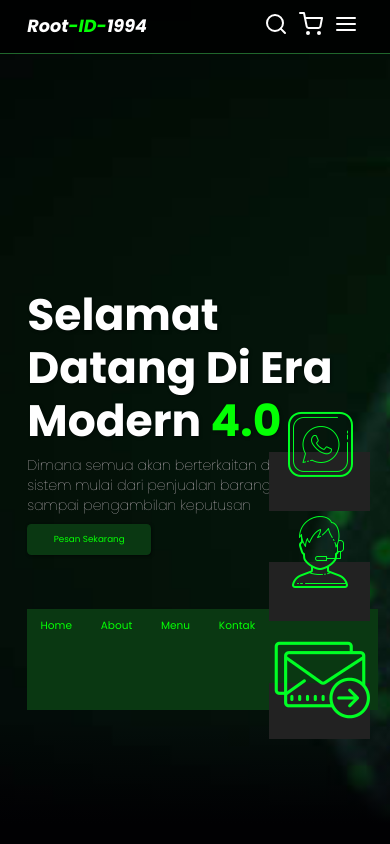
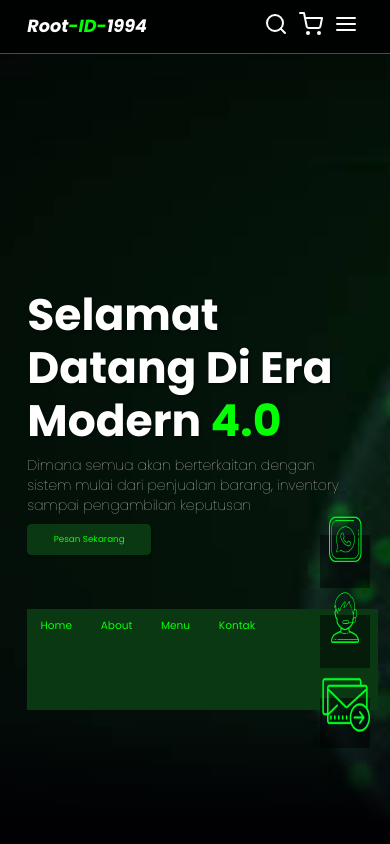
Before and after one commit to Mr-Yusuf-I-M/company-profile-ku, a plain HTML site: page index.html in a window 390 px wide. Shown: the top 844 px of the page. Drawn offline with nearby package versions, Linux system fonts and the light colour scheme.

Commit message:
update company profile

```diff
--- a/css/style.css
+++ b/css/style.css
@@ -347,7 +347,7 @@ footer .credit a {
 }
 
 .kurachat span {
-  background: #222;
+  background: rgb(1, 1, 3, 0.5);
   padding: 0.5rem 0.5px;
   color: var(--hijau-muda);
 }
@@ -368,7 +368,7 @@ footer .credit a {
 }
 
 .kuratelp span {
-  background: #222;
+  background: rgb(1, 1, 3, 0.5);
   padding: 0.5rem 0.5px;
   color: white;
 }
@@ -389,7 +389,7 @@ footer .credit a {
 }
 
 .kuramail span {
-  background: #222;
+  background: rgb(1, 1, 3, 0.5);
   padding: 0.5rem 0.5px;
   color: #fff;
 }
@@ -477,6 +477,45 @@ footer .credit a {
   .contact .row form {
     padding-top: 0;
   }
+
+  .kurachat {
+    bottom: 250px;
+    right: 10px;
+  }
+  .kurachat img {
+    width: 50px;
+    height: 70px;
+  }
+  .kurachat span {
+    background: rgb(1, 1, 3, 0.5);
+    padding: 0.1rem 0.1px;
+  }
+
+  .kuratelp {
+    bottom: 170px;
+    right: 10px;
+  }
+  .kuratelp img {
+    width: 50px;
+    height: 70px;
+  }
+  .kuratelp span {
+    background: rgb(1, 1, 3, 0.5);
+    padding: 0.1rem 0.1px;
+  }
+
+  .kuramail {
+    bottom: 90px;
+    right: 10px;
+  }
+  .kuramail img {
+    width: 50px;
+    height: 70px;
+  }
+  .kuramail span {
+    background: rgb(1, 1, 3, 0.5);
+    padding: 0.1rem 0.1px;
+  }
 }
 
 /* Mobile */
@@ -511,4 +550,43 @@ footer .credit a {
     padding: 1rem;
     left: 10rem;
   }
+
+  .kurachat {
+    bottom: 250px;
+    right: 10px;
+  }
+  .kurachat img {
+    width: 50px;
+    height: 70px;
+  }
+  .kurachat span {
+    background: rgb(1, 1, 3, 0.5);
+    padding: 0.1rem 0.1px;
+  }
+
+  .kuratelp {
+    bottom: 170px;
+    right: 10px;
+  }
+  .kuratelp img {
+    width: 50px;
+    height: 70px;
+  }
+  .kuratelp span {
+    background: rgb(1, 1, 3, 0.5);
+    padding: 0.1rem 0.1px;
+  }
+
+  .kuramail {
+    bottom: 90px;
+    right: 10px;
+  }
+  .kuramail img {
+    width: 50px;
+    height: 70px;
+  }
+  .kuramail span {
+    background: rgb(1, 1, 3, 0.5);
+    padding: 0.1rem 0.1px;
+  }
 }
```
